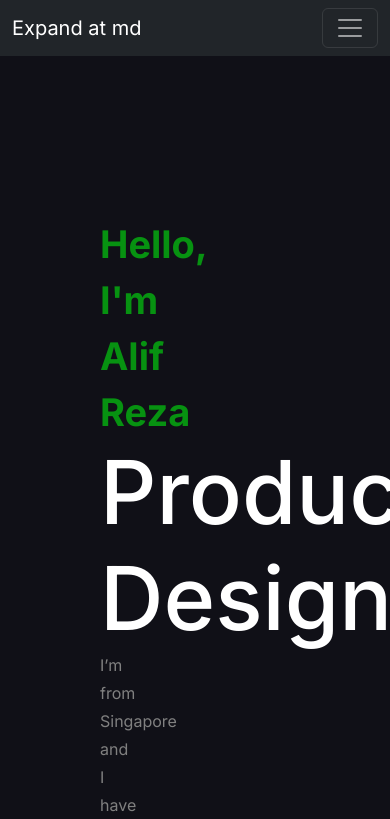
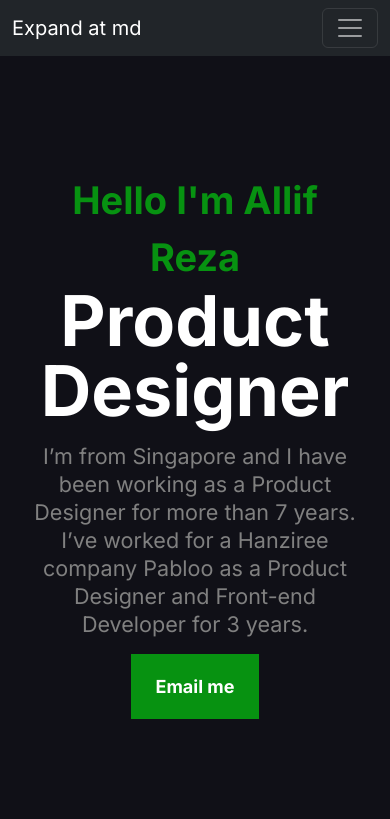
Before and after one commit to ogonekmateusz/portfolio-vue, a Vue app: page / in a window 390 px wide. Shown: the top 819 px of the page. Built offline with nearby package versions, Linux system fonts and the light colour scheme.

Commit message:
add responsive section hero

```diff
--- a/src/components/EmailMe.vue
+++ b/src/components/EmailMe.vue
@@ -1,11 +1,15 @@
 <template>
 
-<button class="button">Email me</button>
+<button class="btn btn-primary btn-lg px-4 me-md-2">Email me</button>
 
 </template>
+<script setup lang="ts">
+import 'bootstrap/dist/css/bootstrap.css';
+import 'bootstrap/dist/js/bootstrap.bundle';
 
+</script>
 <style scoped>
-.button {
+.btn {
     display: inline-block;
     padding: 18px 28px;
     color: #fff;
@@ -17,9 +21,10 @@
     font-weight: bold;
     border: none;
     border: 1px solid var(--primary);
+    border-radius: 0;
 }
 
-.button:after {
+.btn:after {
     content: "";
     position: absolute;
     bottom: 0;
@@ -30,7 +35,7 @@
     z-index: -2;
 }
 
-.button:before {
+.btn:before {
     content: "";
     position: absolute;
     bottom: 0;
@@ -42,11 +47,11 @@
     z-index: -1;
 }
 
-.button:hover {
+.btn:hover {
     color: var(--white);
 }
 
-.button:hover:before {
+.btn:hover:before {
     width: 100%;
 }
 </style>
--- a/src/components/HomeViewComponents/SectionHero.vue
+++ b/src/components/HomeViewComponents/SectionHero.vue
@@ -1,42 +1,49 @@
 <template>
-    <section>
+    <!-- <section>
       <h2>Hello, I'm Alif Reza</h2>
       <h1>Product Designer</h1>
-      <p>I’m from Singapore and I have been working as a Product Designer for more than 7 years. I’ve worked for a Hanziree company Pabloo as a Product Designer and Front-end Developer for 3 years.</p>
+      <p></p>
       <EmailMe class="button"></EmailMe>
-    </section>
+    </section> -->
+
+    <div class="container col-xl-10 col-xxl-8 px-4 py-5">
+    <div class="row align-items-center g-lg-5 py-5">
+      <div class="col-lg-7 text-center text-lg-start" >
+        <div class="hello">Hello I'm Allif Reza</div>
+        <h1 class="display-4 fw-bold lh-1 text-body-emphasis mb-3" >Product Designer</h1>
+        <p class="col-lg-10 fs-4">I’m from Singapore and I have been working as a Product Designer for more than 7 years. I’ve worked for a Hanziree company Pabloo as a Product Designer and Front-end Developer for 3 years.</p>
+        <EmailMe></EmailMe>
+      </div>
+      <div class="col-md-10 mx-auto col-lg-5">
+
+      </div>
+    </div>
+  </div>
   </template>
 
 <script lang="ts" setup>
 import EmailMe from "../EmailMe.vue";
+import 'bootstrap/dist/css/bootstrap.css';
+import 'bootstrap/dist/js/bootstrap.bundle';
+
 </script>
 
 <style scoped>
-  section {
-    margin-top: 80px;
-    padding: 80px 100px;
-    width: 50%;
+.display-5{
+  color: var(--white) !important;
 }
-
-  h2 {
+.hello{
   color: var(--primary);
   font-size: 38px;
   font-weight: bold;
-    margin: 0;
 }
-
-  h1 {
-    font-size: 88px;
-    color: var(--white);
-    margin: 0;
+.display-4{
+  color: white !important;
+  font-weight: 800;
+  font-size: 70px;
 }
-
-  p {
-    color: var(--gray);
-    font-size: 16px;
-    line-height: 28px;
-    width: 60%;
+.col-lg-10{
+  color: var(--gray) !important;
+  line-height: 28px !important;
 }
-
-
 </style>
```
Lines whose indentation alone changed are shown as unchanged.
